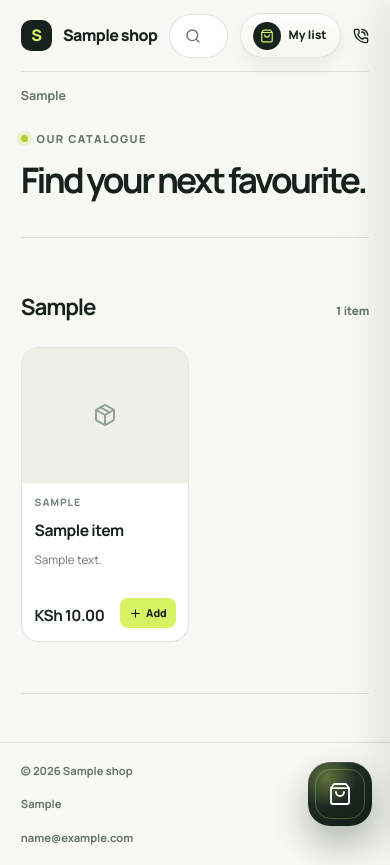
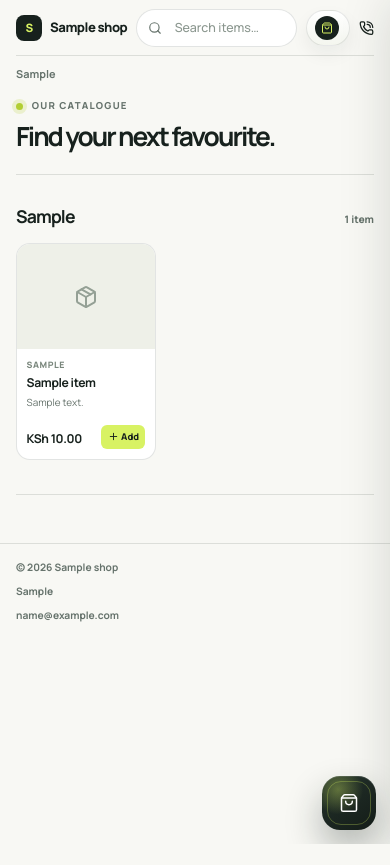
Before and after one commit to mbaekimathi/my-shop, a Django app: page /shop/1/ in a window 390 px wide. After the commit the page ends 844 px from the top, so only its background shows below. Run offline with Django 5.2, Linux system fonts and the light colour scheme; data comes from the database, SQL or seed files in the repository; tables that the repository leaves empty hold one stand-in row (values such as "Sample post"); data that the repository does not hold is empty; parts of the project's set-up code (start-up, migrations or seed data) failed here and were passed over; some libraries are stand-ins or nearby versions.

Commit message:
Make shop website fully responsive with horizontal scroll categories on mobile
Adds tablet (960px), mobile (760px), and small phone (380px) breakpoints. Mobile uses compact cards with horizontal scrolling per category, smaller fonts, and a bottom-sheet product modal.

Co-authored-by: Cursor <cursoragent@cursor.com>

```diff
--- a/static/css/shop-website.css
+++ b/static/css/shop-website.css
@@ -1385,29 +1385,120 @@ body.storefront-pair-open {
 }
 .storefront__footer a { color: inherit; }
 
+/* ── Tablet (≤ 960px) ── */
+@media (max-width: 960px) {
+  .storefront__products { grid-template-columns: repeat(3, minmax(0, 1fr)); gap: .85rem; }
+  .storefront__product-image { height: 155px; }
+  .storefront__product-body { min-height: 160px; }
+  .storefront__product h4 { font-size: .9rem; }
+  .storefront__product-footer strong { font-size: .88rem; }
+}
+
+/* ── Mobile (≤ 760px) — horizontal scroll per category ── */
 @media (max-width: 760px) {
-  .storefront { padding: 0 1.3rem 3rem; }
-  .storefront__header { gap: .75rem; min-height: 72px; }
-  .storefront__search { max-width: none; }
-  .storefront__contact-link { margin-left: 0; }
+  .storefront { padding: 0 1rem 3rem; }
+  .storefront__header { gap: .55rem; min-height: 56px; padding: .35rem 0; }
+  .storefront__brand { font-size: .82rem; gap: .5rem; }
+  .storefront__brand-mark { width: 26px; height: 26px; border-radius: 8px; font-size: .72rem; }
+  .storefront__search { max-width: none; padding: 0 .7rem; }
+  .storefront__search input { height: 36px; font-size: .78rem; }
+  .storefront__search svg { width: 14px; height: 14px; }
+  .storefront__cart-toggle { min-height: 36px; padding: .3rem .65rem .3rem .5rem; font-size: .68rem; gap: .35rem; }
+  .storefront__cart-toggle-icon { width: 24px; height: 24px; }
+  .storefront__cart-toggle svg { width: 12px; height: 12px; }
+  .storefront__cart-toggle span:not(.storefront__cart-toggle-icon):not([data-storefront-cart-count]) { display: none; }
+  .storefront__contact-link { margin-left: 0; font-size: .7rem; }
   .storefront__contact-link span { display: none; }
-  .storefront__catalogue-heading { display: block; }
-  .storefront__products { grid-template-columns: repeat(2, minmax(0, 1fr)); gap: .7rem; }
-  .storefront__product-image { height: 135px; }
-  .storefront__product-body { min-height: 158px; padding: .8rem; }
-  .storefront__product-modal { padding: .6rem; align-items: end; }
+  .storefront__contact-link svg { width: 15px; }
+
+  .storefront__nav { gap: .9rem; padding: .65rem 0 0; }
+  .storefront__nav a { font-size: .68rem; }
+
+  .storefront__catalogue { padding: 1rem 0 0; }
+  .storefront__catalogue-heading { display: block; padding-bottom: 1.5rem; }
+  .storefront__catalogue h2 { font-size: 1.65rem; }
+  .storefront__eyebrow { font-size: .6rem; margin-bottom: .6rem; }
+
+  .storefront__category { padding: 1.8rem 0; }
+  .storefront__category-heading { margin-bottom: .8rem; }
+  .storefront__category-heading h3 { font-size: 1.1rem; }
+  .storefront__category-heading span { font-size: .64rem; }
+
+  .storefront__products {
+    display: flex;
+    gap: .65rem;
+    overflow-x: auto;
+    overflow-y: hidden;
+    scroll-snap-type: x mandatory;
+    scroll-padding-left: .25rem;
+    -webkit-overflow-scrolling: touch;
+    scrollbar-width: none;
+    padding-bottom: .35rem;
+  }
+  .storefront__products::-webkit-scrollbar { display: none; }
+
+  .storefront__product {
+    flex: 0 0 140px;
+    min-width: 140px;
+    max-width: 140px;
+    scroll-snap-align: start;
+    border-radius: 14px;
+  }
+  .storefront__product:hover { transform: none; box-shadow: none; }
+
+  .storefront__product-image { height: 105px; }
+  .storefront__product-image > svg { width: 26px; }
+  .storefront__popular { font-size: .55rem; padding: .2rem .4rem; top: .45rem; left: .45rem; }
+
+  .storefront__product-body { min-height: auto; padding: .6rem; gap: .4rem; }
+  .storefront__product-category { font-size: .55rem; margin-bottom: .2rem; letter-spacing: .06em; }
+  .storefront__product h4 { font-size: .76rem; line-height: 1.2; display: -webkit-box; -webkit-line-clamp: 2; -webkit-box-orient: vertical; overflow: hidden; }
+  .storefront__product-description { font-size: .62rem; margin-top: .3rem; -webkit-line-clamp: 1; }
+  .storefront__product-footer { margin-top: .5rem; }
+  .storefront__product-footer strong { font-size: .76rem; }
+  .storefront__add { font-size: .58rem; padding: .3rem .4rem; border-radius: 6px; gap: .15rem; }
+  .storefront__add svg { width: 11px; height: 11px; }
+
+  .storefront__product-modal { padding: 0; align-items: end; }
   .storefront__product-dialog {
     grid-template-columns: 1fr;
     width: 100%;
-    max-height: calc(100dvh - 1rem);
+    max-height: calc(100dvh - .5rem);
     overflow: auto;
-    border-radius: 22px 22px 16px 16px;
+    border-radius: 20px 20px 0 0;
   }
   .storefront__product-modal-media { min-height: 180px; max-height: 210px; }
-  .storefront__product-modal-panel { padding: 1.15rem 1.1rem 1.1rem; }
-  .storefront__footer { flex-direction: column; padding: 1.2rem 1.3rem; }
+  .storefront__product-modal-panel { padding: 1rem; }
+  .storefront__product-modal-panel h2 { font-size: 1.25rem; }
+  .storefront__product-modal-price { font-size: 1.05rem; }
+
+  .storefront__cart { width: 100%; padding: 1.1rem; }
+  .storefront__cart-head h2 { font-size: 1.3rem; }
+  .storefront__cart-help { font-size: .7rem; }
+
+  .storefront__cart-fab { width: 54px; height: 54px; border-radius: 18px; right: .85rem; bottom: .85rem; }
+  .storefront__cart-fab svg { width: 20px; height: 20px; }
+  .storefront__cart-fab-ring { inset: 5px; border-radius: 14px; }
+  .storefront__cart-fab-count { min-width: 1.25rem; height: 1.25rem; font-size: .6rem; }
+
+  .storefront__empty h2 { font-size: 1.2rem; }
+  .storefront__empty p { font-size: .78rem; }
+  .storefront__empty svg { width: 36px; height: 36px; }
+
+  .storefront__footer { flex-direction: column; padding: 1rem; font-size: .64rem; gap: .5rem; }
+
+  .storefront__pair-dialog { width: 100%; max-height: calc(100dvh - 1rem); padding: 1.1rem 1rem; border-radius: 20px 20px 0 0; }
+  .storefront__pair-dialog h2 { font-size: 1.25rem; }
 }
 
+/* ── Small phones (≤ 380px) ── */
 @media (max-width: 380px) {
-  .storefront__products { grid-template-columns: 1fr; }
+  .storefront { padding: 0 .75rem 2.5rem; }
+  .storefront__product { flex: 0 0 125px; min-width: 125px; max-width: 125px; }
+  .storefront__product-image { height: 90px; }
+  .storefront__product-body { padding: .5rem; }
+  .storefront__product h4 { font-size: .7rem; }
+  .storefront__product-footer strong { font-size: .7rem; }
+  .storefront__catalogue h2 { font-size: 1.4rem; }
+  .storefront__category-heading h3 { font-size: .95rem; }
 }
--- a/templates/shops/shop_website.html
+++ b/templates/shops/shop_website.html
@@ -9,7 +9,7 @@
 {% endblock %}
 
 {% block extra_css %}
-<link rel="stylesheet" href="{% static 'css/shop-website.css' %}?v=14">
+<link rel="stylesheet" href="{% static 'css/shop-website.css' %}?v=15">
 {% endblock %}
 
 {% block body %}
```
